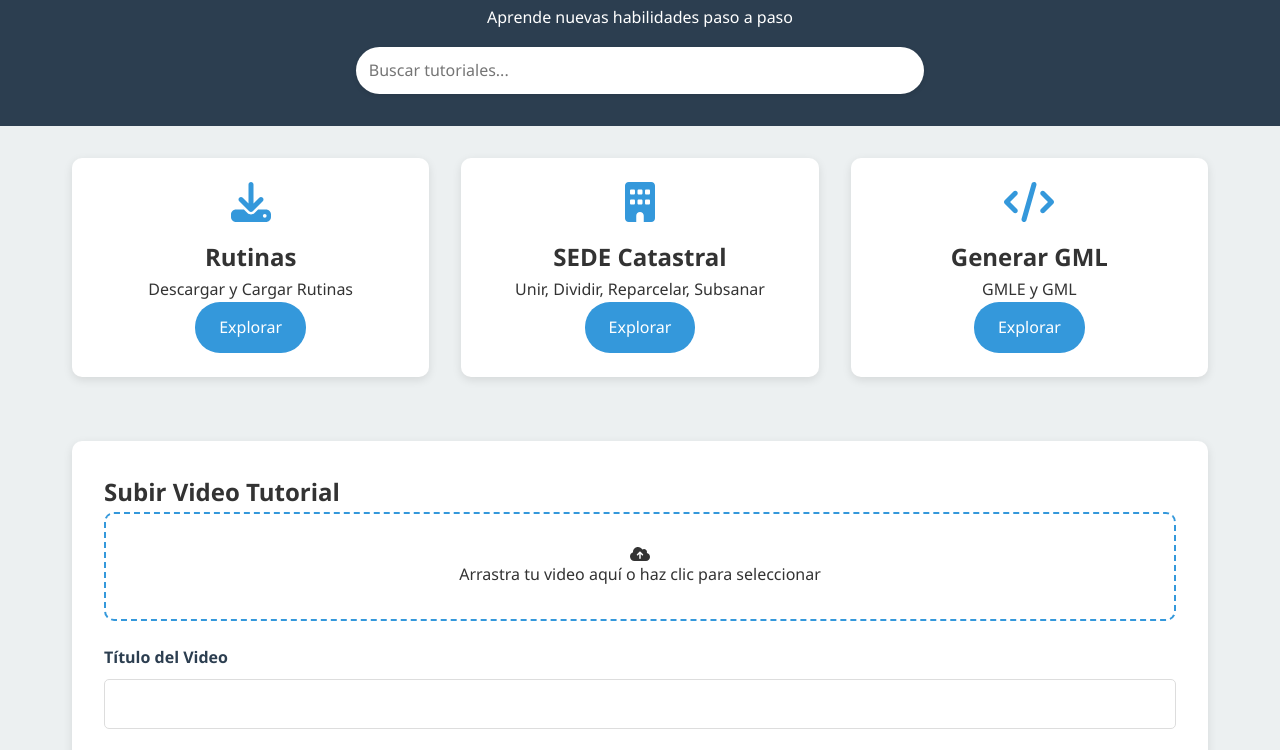
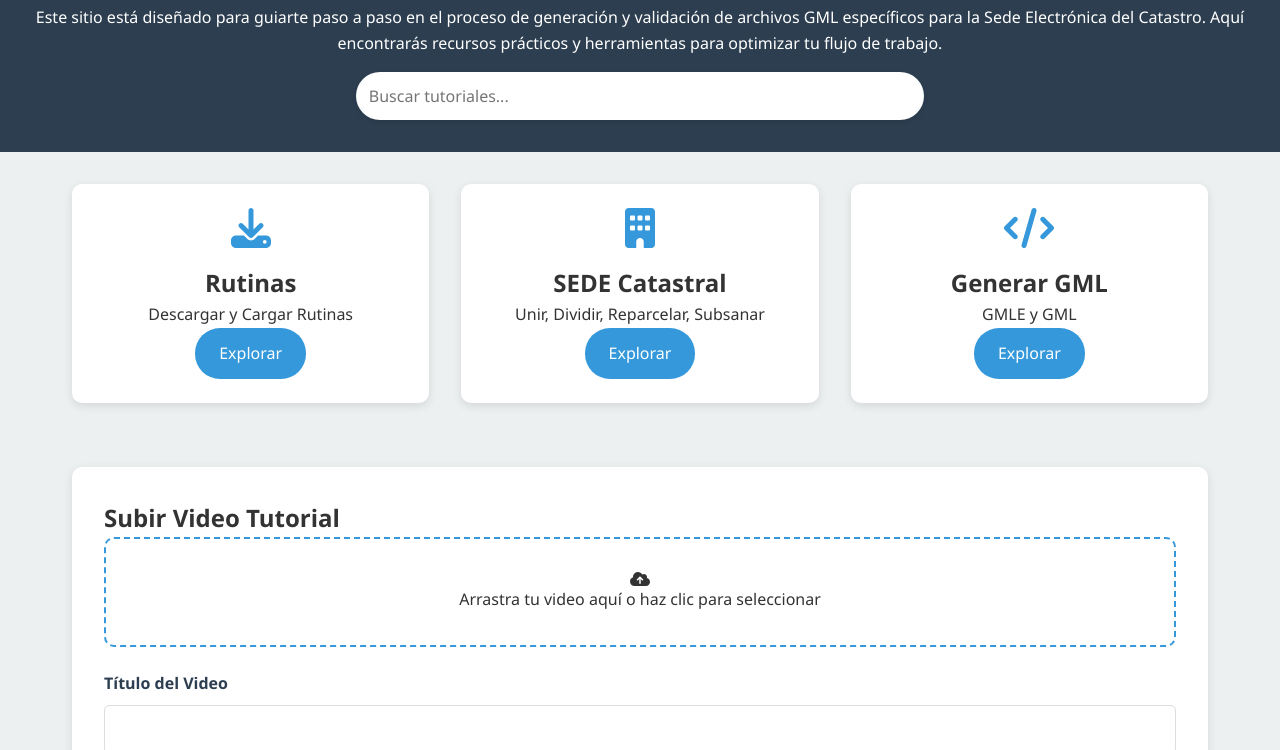
Before and after one commit to gml-facil/Tutorial-Gml-facil, a plain HTML site: page index.html in a window 1280 px wide. Shown: the part 91-841 px from the top of the page. Drawn offline with Linux system fonts and the light colour scheme.

Commit message:
inicio
home

```diff
--- a/index.html
+++ b/index.html
@@ -318,7 +318,7 @@ body {
 </style></head><body>
     <header class="header">
         <h1>TutorialHub</h1>
-        <p>Aprende nuevas habilidades paso a paso</p>
+        <p>Este sitio está diseñado para guiarte paso a paso en el proceso de generación y validación de archivos GML específicos para la Sede Electrónica del Catastro. Aquí encontrarás recursos prácticos y herramientas para optimizar tu flujo de trabajo.</p>
         <div class="search-bar">
             <input type="text" placeholder="Buscar tutoriales...">
         </div>
```
